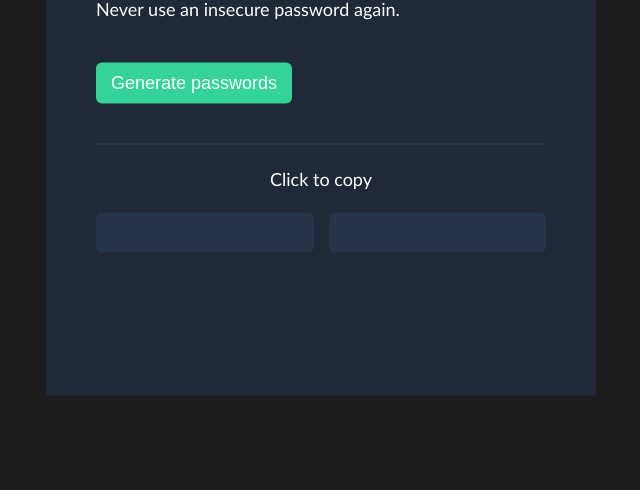
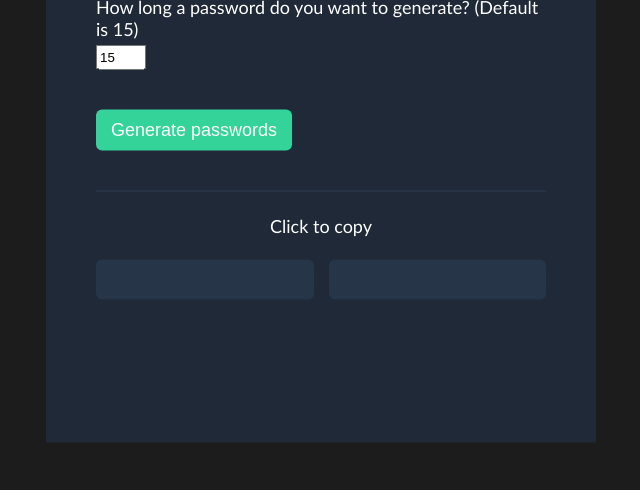
Before and after one commit to Yaskierix/Random-Password, a website built with Vite: page index.html in a window 1280 px wide. Shown: the part 310-800 px from the top of the page, without its empty margins (319-959 px from the left). Built offline with nearby package versions, Linux system fonts and the light colour scheme.

Commit message:
User choose password length

```diff
--- a/index.html
+++ b/index.html
@@ -8,6 +8,10 @@
       <div class="content">
         <h1>Generate a <br /><span>random password</span></h1>
         <p>Never use an insecure password again.</p>
+        <div class="user-input">
+          <label for="userPasswordLength">How long a password do you want to generate? (Default is 15)</label>
+          <input type="number" value="15" id="userPasswordLength">
+        </div>
         <button onclick="generatePassword()">Generate passwords</button>
         <span></span>
         <p style="text-align: center; margin-bottom:20px;">Click to copy</p>
--- a/index.js
+++ b/index.js
@@ -31,8 +31,9 @@ let isButtonClicked = false;
 function generatePassword(){
   randomPassword1 = [];
   randomPassword2 = [];
+  let userPasswordLength = parseInt(document.querySelector("#userPasswordLength").value);
 
-  for (let i = 0; i < 15; i++){
+  for (let i = 0; i < userPasswordLength; i++){
     randomIndex = Math.floor(Math.random() * characters.length)
     randomPassword1.push(characters[randomIndex])
 
--- a/style.scss
+++ b/style.scss
@@ -47,6 +47,18 @@ body {
     font-size: 18px;
     line-height: 28px;
     margin-bottom: 0;
+  }
+  .user-input{
+    display:flex;
+    flex-direction: column;
+    margin-top:20px;
+    color:$color_1;
+    font-size:18px;
+    input{
+      width: 50px;
+      height: 25px;
+      margin-top:5px
+    }
   }
   button {
     background: #34d399;
```
Also changed, not shown: assets/css/style.css, 1 other file.
